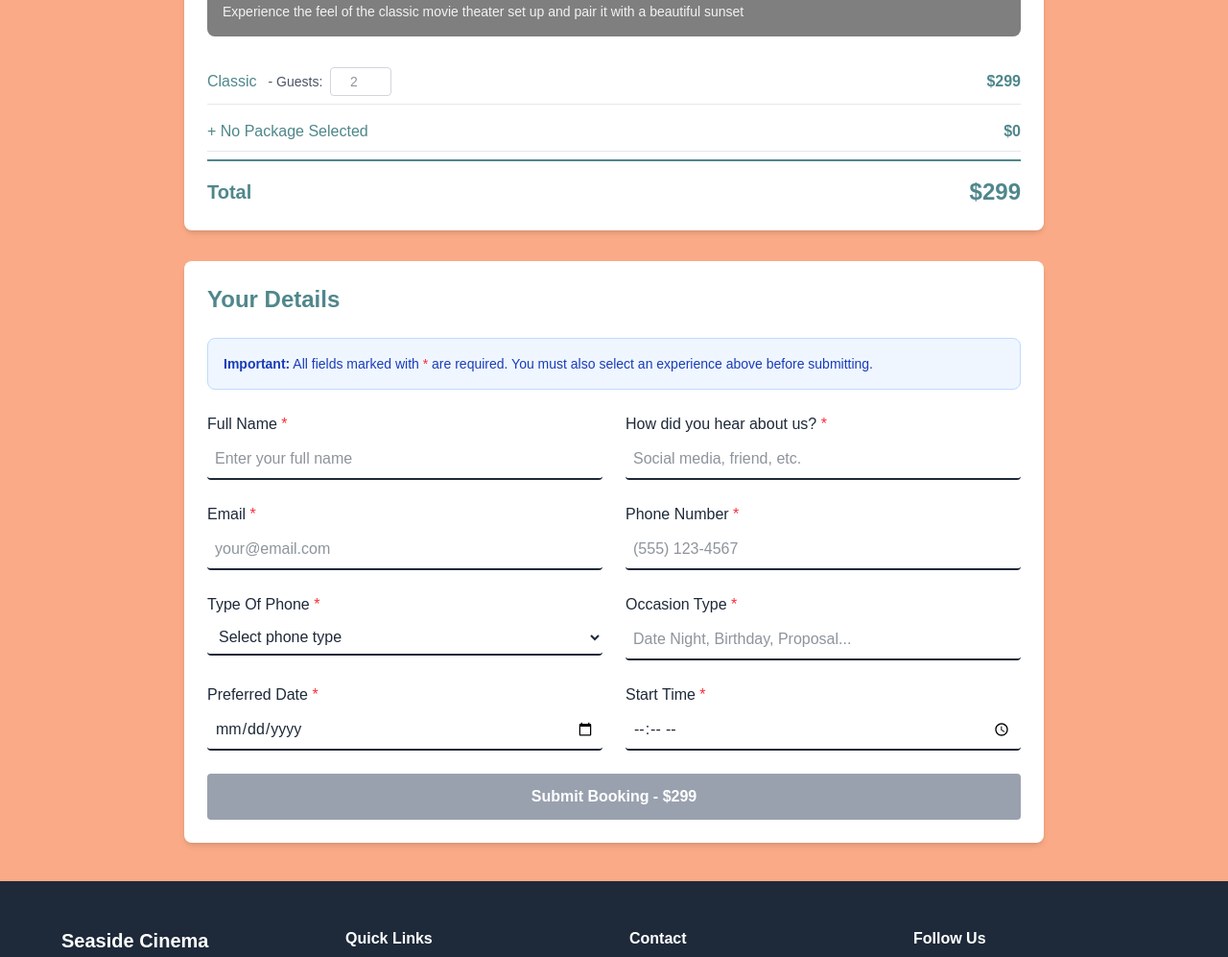
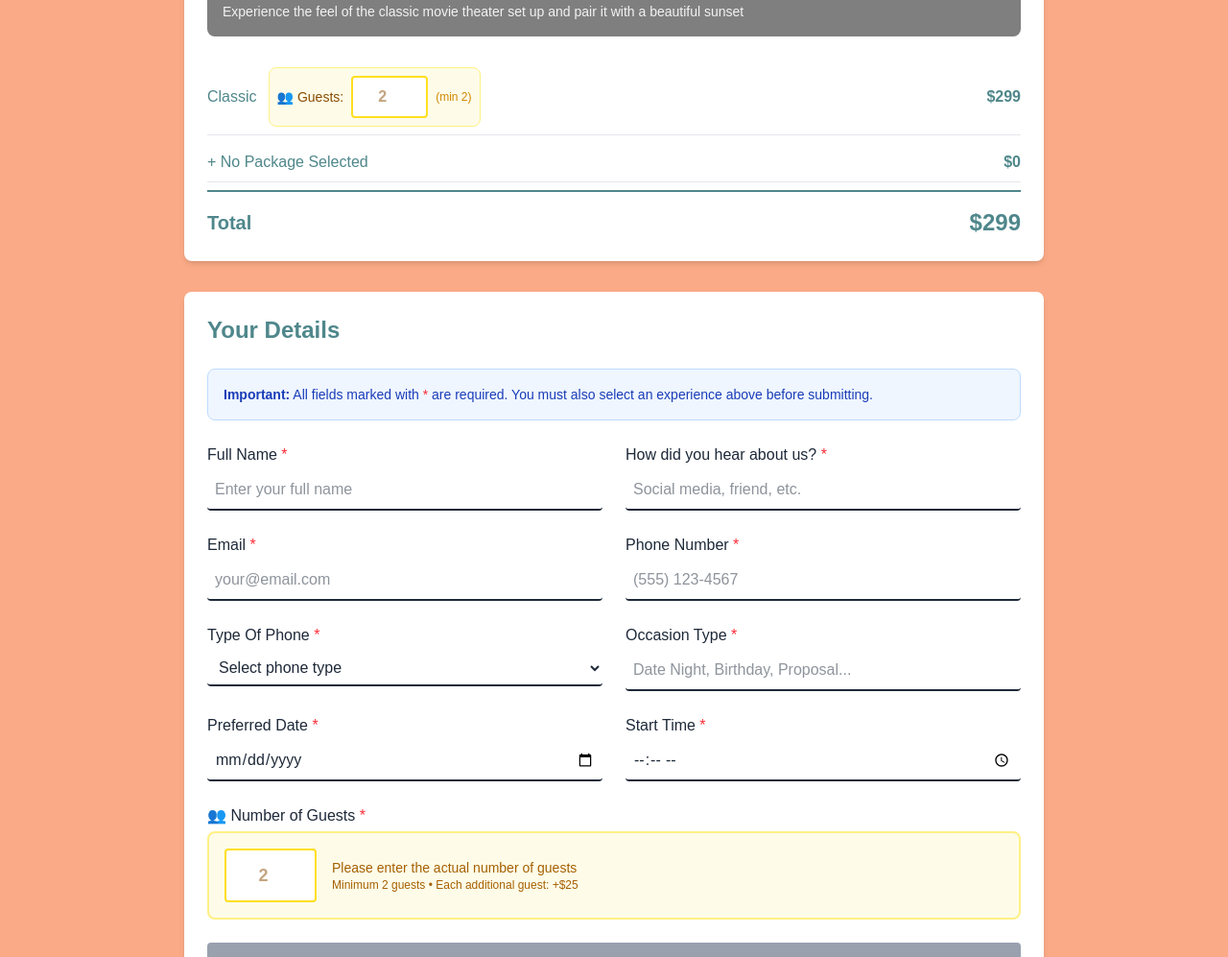
Before and after one commit to Cbakes24/seaside-cinema-website, a Next.js app: page /book in a window 1280 px wide. Shown: the part 1451-2448 px from the top of the page at 96% size. Built offline with nearby package versions, Linux system fonts and the light colour scheme; grey boxes are pictures that could not be loaded.

Commit message:
added seasonal options and guest count more obvious to fill out

```diff
--- a/src/app/book/page.tsx
+++ b/src/app/book/page.tsx
@@ -112,7 +112,12 @@ function BookingPageContent() {
       return;
     }
 
-    // Validate guest count is at least 2
+    // Validate guest count is entered and is at least 2
+    if (!guestCount || guestCount.trim() === "") {
+      alert("Please enter the number of guests for your booking.");
+      return;
+    }
+
     if (parseInt(guestCount) < 2) {
       alert("Guest count must be at least 2.");
       return;
@@ -589,17 +594,18 @@ function BookingPageContent() {
                       ? currentSeasonalHoliday.name
                       : currentExperience?.name}
                   </span>
-                  <div className="flex items-center space-x-2">
-                    <span className="text-sm text-gray-600">- Guests: </span>
+                  <div className="flex items-center space-x-2 bg-yellow-50 p-2 rounded-lg border border-yellow-200">
+                    <span className="text-sm font-medium text-yellow-800">👥 Guests: </span>
                     <input
                       type="number"
                       min="2"
                       required
-                      className="w-16 p-1 border border-gray-300 rounded text-sm text-center"
+                      className="w-20 p-2 border-2 border-yellow-300 rounded text-center font-semibold text-yellow-800 bg-white focus:border-yellow-500 focus:ring-2 focus:ring-yellow-200"
                       value={guestCount}
                       onChange={(e) => setGuestCount(e.target.value)}
                       placeholder="2"
                     />
+                    <span className="text-xs text-yellow-600">(min 2)</span>
                   </div>
                 </div>
                 <span className="font-semibold text-teal">
@@ -607,7 +613,7 @@ function BookingPageContent() {
                     (selectedExperience === "seasonal" && currentSeasonalHoliday
                       ? Number(currentSeasonalHoliday.price)
                       : currentExperience?.price || 0) +
-                    (Math.max(0, (parseInt(guestCount) || 2) - 2) * 25)
+                    (Math.max(0, (parseInt(guestCount) || 2) - 2) * 50)
                   )}
                 </span>
               </div>
@@ -769,12 +775,34 @@ function BookingPageContent() {
                 onChange={(e) => setTime(e.target.value)}
               />
             </div>
+            <div className="md:col-span-2">
+              <label className="block font-medium mb-1">
+                👥 Number of Guests <span className="text-red-500">*</span>
+              </label>
+              <div className="bg-yellow-50 p-4 rounded-lg border-2 border-yellow-200">
+                <div className="flex items-center space-x-4">
+                  <input
+                    type="number"
+                    min="2"
+                    required
+                    className="w-24 p-3 border-2 border-yellow-300 rounded text-center font-bold text-lg text-yellow-800 bg-white focus:border-yellow-500 focus:ring-2 focus:ring-yellow-200"
+                    value={guestCount}
+                    onChange={(e) => setGuestCount(e.target.value)}
+                    placeholder="2"
+                  />
+                  <div className="text-sm text-yellow-700">
+                    <p className="font-medium">Please enter the actual number of guests</p>
+                    <p className="text-xs">Minimum 2 guests • Each additional guest: +$25</p>
+                  </div>
+                </div>
+              </div>
+            </div>
           </div>
 
           {/* Submit */}
           <button
             type="submit"
-            disabled={!fullName || !email || !date || !time || !selectedExperience || !phone || !phoneType || !occasion}
+            disabled={!fullName || !email || !date || !time || !selectedExperience || !phone || !phoneType || !occasion || !guestCount || parseInt(guestCount) < 2}
             className="w-full bg-teal text-white font-semibold py-3 rounded hover:bg-orange transition mt-6 disabled:bg-gray-400 disabled:cursor-not-allowed"
           >
             Submit Booking - {formatPrice(totalPrice)}
--- a/src/app/utils/pricing.ts
+++ b/src/app/utils/pricing.ts
@@ -273,7 +273,7 @@ export function calculateTotal(
 
   // Calculate guest pricing: base price includes 2 guests, each additional guest is $25
   const additionalGuests = Math.max(0, guestCount - 2);
-  const guestPricing = additionalGuests * 25;
+  const guestPricing = additionalGuests * 50;
 
   return experiencePrice + packagePrice + addonsPrice + guestPricing;
 }
```
